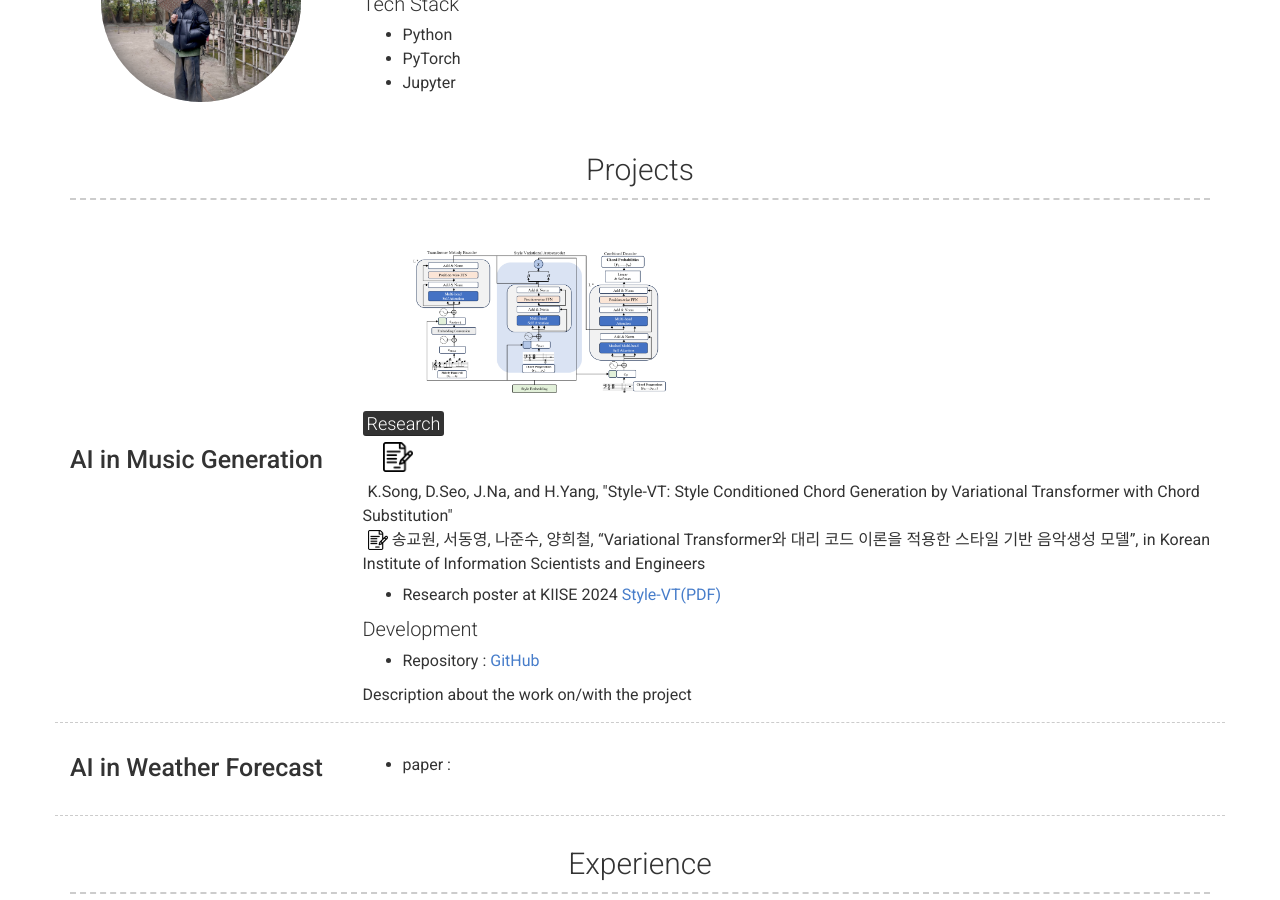
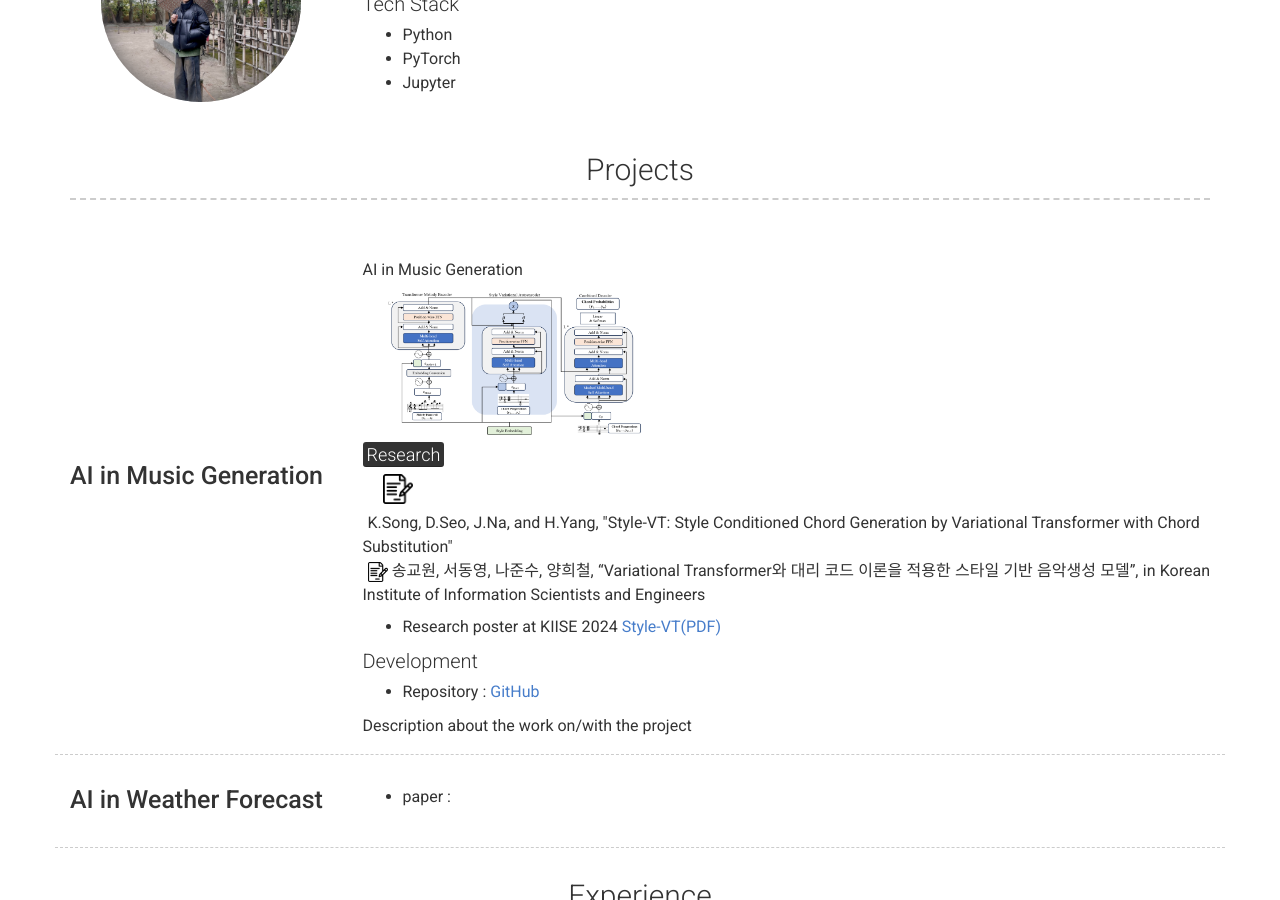
Before and after one commit to tim000519/tim000519.github.io, a Jekyll site: the page built from index.md, in a window 1280 px wide and 900 px high, scrolled down 400 px. Built offline with Jekyll 4.4.1, drawn with Linux system fonts in a browser that asks for light colours; nearby versions of some CDN libraries.

Commit message:
Update _config.yml

```diff
--- a/_config.yml
+++ b/_config.yml
@@ -67,10 +67,10 @@ content:
     layout: list # Type of content section (list/text)
     content:
       - layout: left
-        border: weak  # Value of `weak` will display a weak border below this item. # Any
-                      # other value (or no value) means no border will be displayed
+        border: weak  # Value of `weak` will display a weak border below this item.
         title: AI in Music Generation
         quote: >
+          <p>AI in Music Generation</p>
           <a href="/images/Style-VT_Last.png" target="_blank">
             <img src="/images/Style-VT_Last.png" alt="AI in Music Generation" width="300" style="display: block; margin-top: 10px; clear: both;">
           </a>
```
